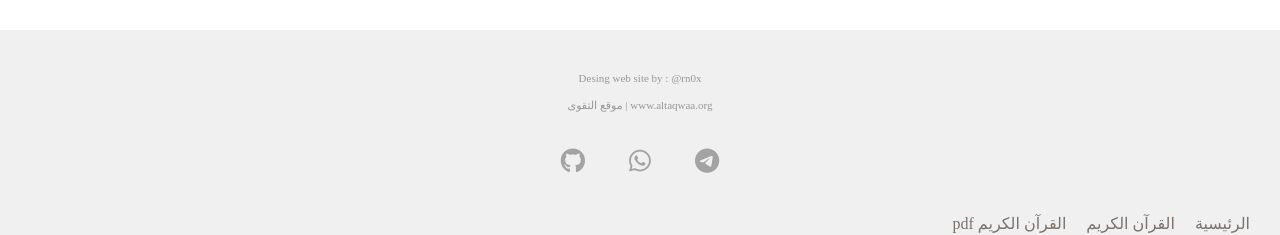
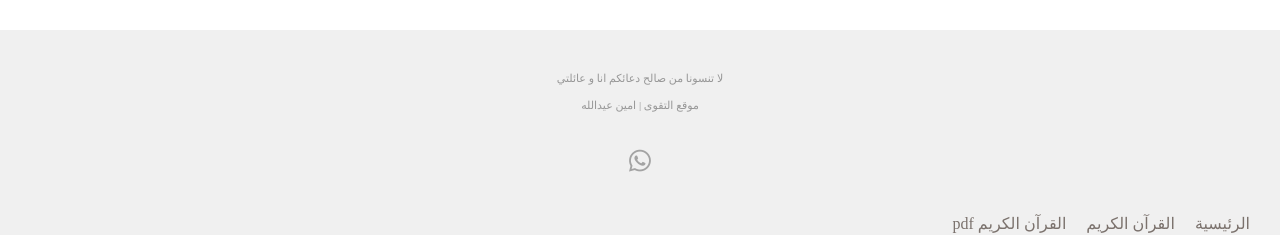
Before and after one commit to amynanjlyzy/Quran, a plain HTML site: page Quran/35.html in a window 1280 px wide. Shown: the part 2136-2371 px from the top of the page. Drawn offline with nearby package versions, Linux system fonts and the light colour scheme; a web font is replaced by a local one.

Commit message:
35.html
Signed-off-by: amynanjlyzy <107591214+amynanjlyzy@users.noreply.github.com>

```diff
--- a/Quran/35.html
+++ b/Quran/35.html
@@ -73,16 +73,16 @@
         </div>
     </div>
 
-    <div class="footer">
+   <div class="footer">
 
-        <p class="desing">Desing web site by : @rn0x </p>
-        <p class="desing">موقع التقوى | www.altaqwaa.org</p>
+        <p class="desing">لا تنسونا من صالح دعائكم انا و عائلتي  </p>
+        <p class="desing">موقع التقوى | امين عيدالله</p>
 
         <div class="Social-Media">
 
-            <a href="https://github.com/rn0x" target="_blank"><i class="fab fa-github"></i></a>
-            <a href="https://api.whatsapp.com/send/?phone=966502054247&text=خدمة" target="_blank"><i class="fab fa-whatsapp"></i></a>
-            <a href="https://t.me/adhk2r_bot" target="_blank"><i class="fab fa-telegram-plane"></i></a>
+            <a href="https://api.whatsapp.com/send/?phone=966545250522&text=خدمة" target="_blank"><i
+                    class="fab fa-whatsapp"></i></a>
+
 
         </div>
 
```
